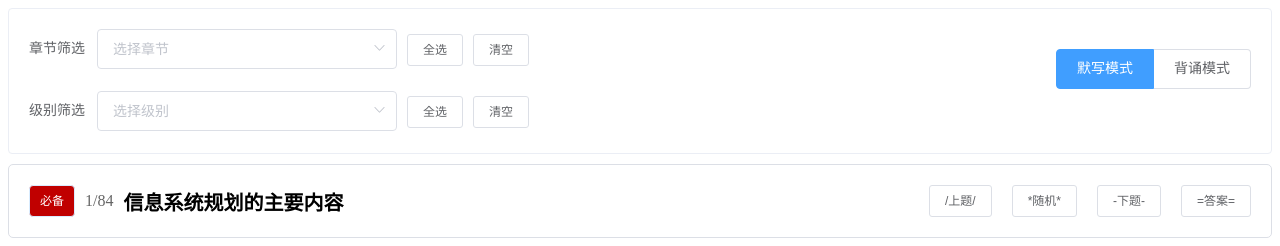
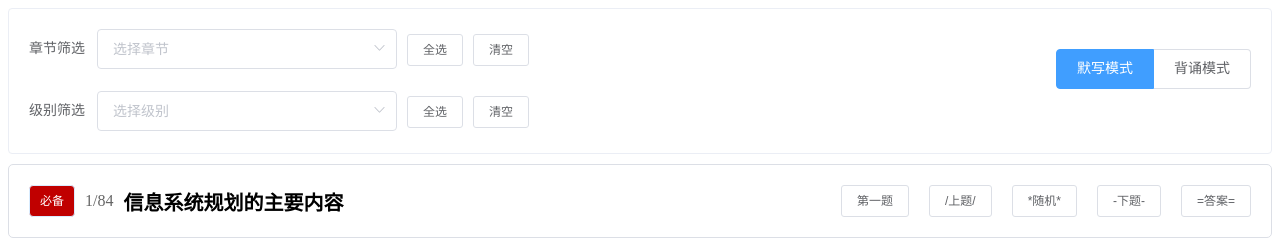
Before and after one commit to yangf325/dictation, a Vue app: page / in a window 1280 px wide. Shown: the top 246 px of the page. Built offline with nearby package versions, Linux system fonts and the light colour scheme.

Commit message:
feat： time

```diff
--- a/src/App.vue
+++ b/src/App.vue
@@ -16,6 +16,7 @@
       :showAnswer="showAnswer"
       @answer-show="handleAnswerShow"
       @prev-question="prevQuestion"
+      @first-question="firstQuestion"
       @next-question="nextQuestion"
       @random-question="randomQuestion"
       @toggle-answer="toggleAnswer"
@@ -53,7 +54,14 @@ export default {
   },
   data() {
     return {
-      allQuestions: [...questions, ...chapter5Questions, ...chapter6Questions, ...chapter7Questions, ...chapter8Questions, ...chapter9to11Questions],
+      allQuestions: [
+        ...questions,
+        ...chapter5Questions,
+        ...chapter6Questions,
+        ...chapter7Questions,
+        ...chapter8Questions,
+        ...chapter9to11Questions,
+      ],
       filteredQuestions: [],
       currentMode: "write",
       currentFilter: { chapter: null, level: null },
@@ -119,6 +127,10 @@ export default {
         this.$refs.inputInteraction.clearAnswer();
       }
     },
+    firstQuestion() {
+      this.currentIndex = 0;
+      this.$refs.inputInteraction.clearAnswer();
+    },
     nextQuestion() {
       if (this.currentIndex < this.filteredQuestions.length - 1) {
         this.currentIndex++;
--- a/src/components/QuestionDisplay.vue
+++ b/src/components/QuestionDisplay.vue
@@ -26,6 +26,9 @@
           <span class="question-title">{{ currentQuestion?.title || "" }}</span>
         </div>
         <div class="action-buttons">
+          <el-button @click="$emit('first-question')" size="small"
+            >第一题</el-button
+          >
           <el-button @click="$emit('prev-question')" size="small"
             >/上题/</el-button
           >
@@ -124,7 +127,7 @@ export default {
     },
     // 移除 handleMouseDown 方法
     handleKeyDown(event) {
-      const keys = ["/", "*", "-", "="];
+      const keys = ["/", "*", "-", "=", "Home"];
       if (keys.includes(event.key)) {
         event.preventDefault();
         if (event.key === "/") {
@@ -139,6 +142,9 @@ export default {
         } else if (event.key === "=") {
           // = 键
           this.$emit("toggle-answer", !this.showAnswer);
+        } else if (event.key === "Home") {
+          //home jian
+          this.$emit("first-question");
         }
       }
     },
--- a/src/datas/data6.js
+++ b/src/datas/data6.js
@@ -15,7 +15,7 @@ const chapter6Questions = [
   },
   {
     chapter: 6,
-    short: "弹化监业资预合",
+    short: "许自愈合弹信笺",
     level: 2, // “重点背” 对应级别 2
     title: "云资源规划的关键要素?",
     answer: [
@@ -30,7 +30,7 @@ const chapter6Questions = [
   },
   {
     chapter: 6,
-    short: "集资算计吃",
+    short: "许自愈奢侈",
     level: 1, // “必须背” 对应级别 1
     title: "云资源规划的基本流程?",
     answer: [
@@ -55,11 +55,11 @@ const chapter6Questions = [
     title: "计算资源规划的范围?",
     answer: [
       "硬件资源规划。",
+      "容器化。",
+      "资源管理和调度。",
+      "弹性扩展和负载均衡。",
       "虚拟化。",
-      "容器化。",
-      "弹性扩展和负载均衡。",
       "容量规划和预测。",
-      "资源管理和调度。",
     ],
   },
   {
@@ -68,18 +68,18 @@ const chapter6Questions = [
     level: 3, // “尽量背” 对应级别 3
     title: "常用的计算资源规划方法和技术?",
     answer: [
+      "弹性伸缩。",
+      "性能优化。",
+      "虚拟化和容器化。",
       "容量规划。",
-      "性能优化。",
+      "自动化管理。",
       "负载均衡。",
-      "弹性伸缩。",
-      "虚拟化和容器化。",
-      "自动化管理。",
       "云资源管理。",
     ],
   },
   {
     chapter: 6,
-    short: "虚荣云化全程序",
+    short: "求量云化全成续",
     level: 2, // “重点背” 对应级别 2
     title: "计算资源规划的关键步骤?",
     answer: [
@@ -98,17 +98,17 @@ const chapter6Questions = [
     level: 3, // “尽量背” 对应级别 3
     title: "存储资源规划的定义和范围?",
     answer: [
+      "数据安全和隔离。",
+      "数据备份和冗余。",
+      "存储容量规划。",
+      "存储性能优化。",
+      "存储管理和调度。",
       "存储类型选择。",
-      "存储容量规划。",
-      "数据备份和冗余。",
-      "存储性能优化。",
-      "数据安全和隔离。",
-      "存储管理和调度。",
     ],
   },
   {
     chapter: 6,
-    short: "收瓶技,家安荣,性坚定",
+    short: "虚虚，几家安，荣幸管定",
     level: 2, // “重点背” 对应级别 2
     title: "存储资源规划的一般步骤?",
     answer: [
@@ -125,14 +125,14 @@ const chapter6Questions = [
   },
   {
     chapter: 6,
-    short: "按面知高低",
+    short: "按面资高低",
     level: 3, // “尽量背” 对应级别 3
     title: "云数据中心的要素?",
     answer: [
+      "按需供给。",
       "面向服务。",
       "资源池化。",
       "高效智能。",
-      "按需供给。",
       "低碳环保。",
     ],
   },
```
